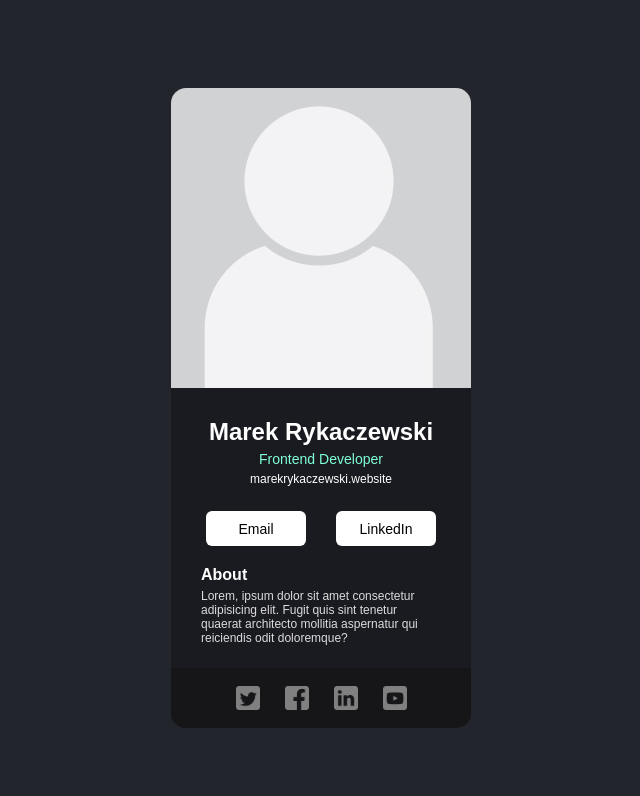
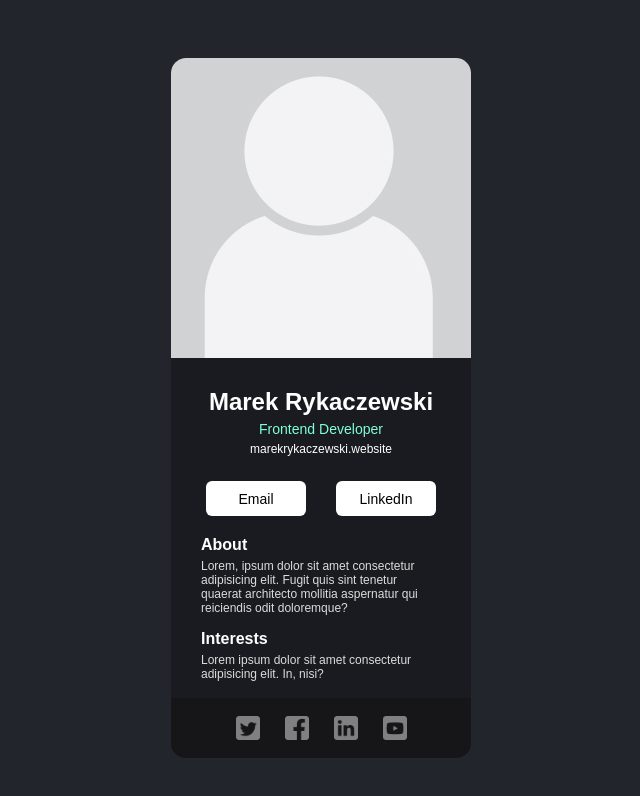
Before and after one commit to MarekRykaczewski/business-card-react, a React app in the folder files/: page / in a window 1280 px wide. Shown: the top 796 px of the page, without its empty margins (327-967 px from the left). Built offline with nearby package versions, Linux system fonts and the light colour scheme; the HTML template or start-up script is replaced by a standard one.

Commit message:
fix root css styling

```diff
--- a/files/src/index.css
+++ b/files/src/index.css
@@ -11,7 +11,7 @@ body {
   background-color: #1A1B21;
   border-radius: 15px;
   width: 300px;
-  height: 80%;
+  height: 700px;
   position: relative;
 }
 
@@ -75,7 +75,7 @@ body {
   font-family: Arial, Helvetica, sans-serif;
   display: flex;
   flex-direction: column;
-  gap: 20px;
+  gap: 10px;
 }
 
 .main > section > p {
```
